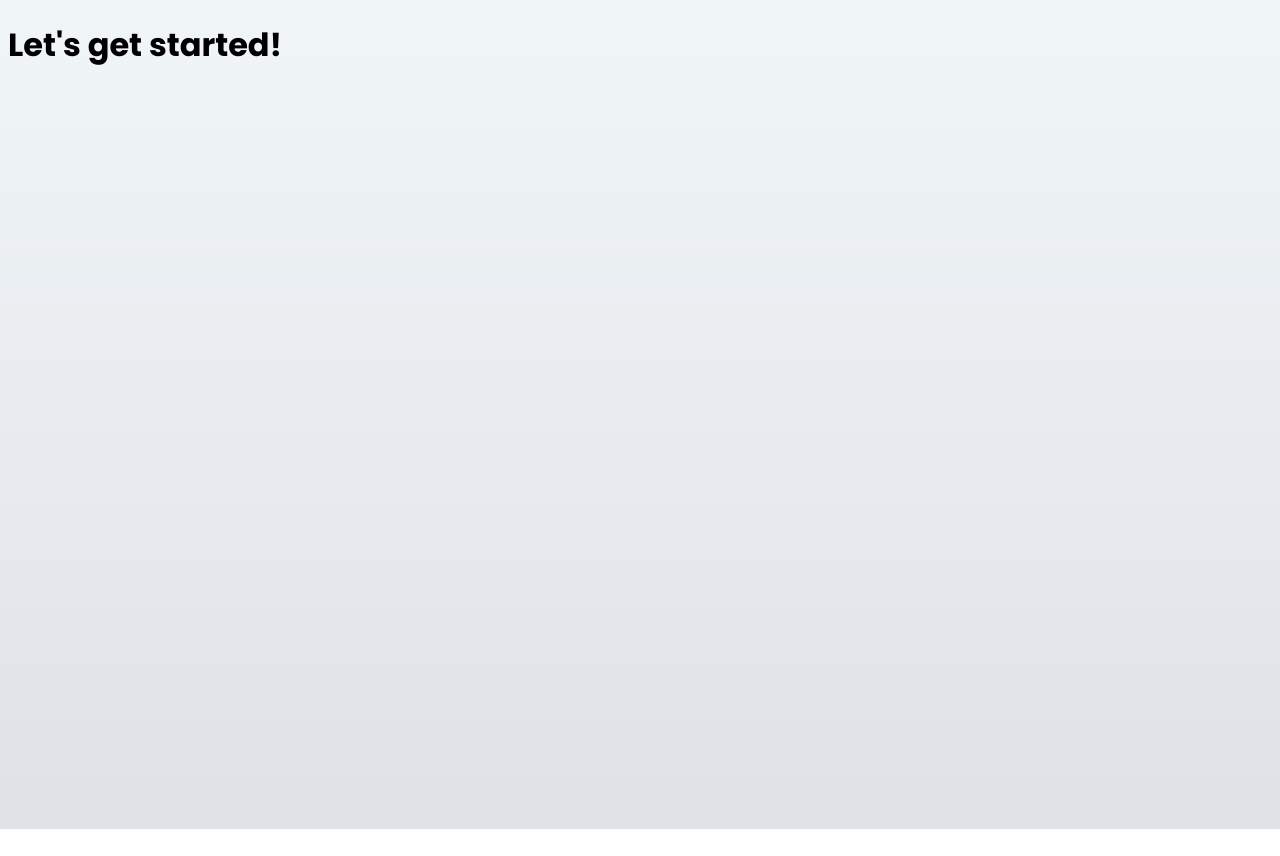
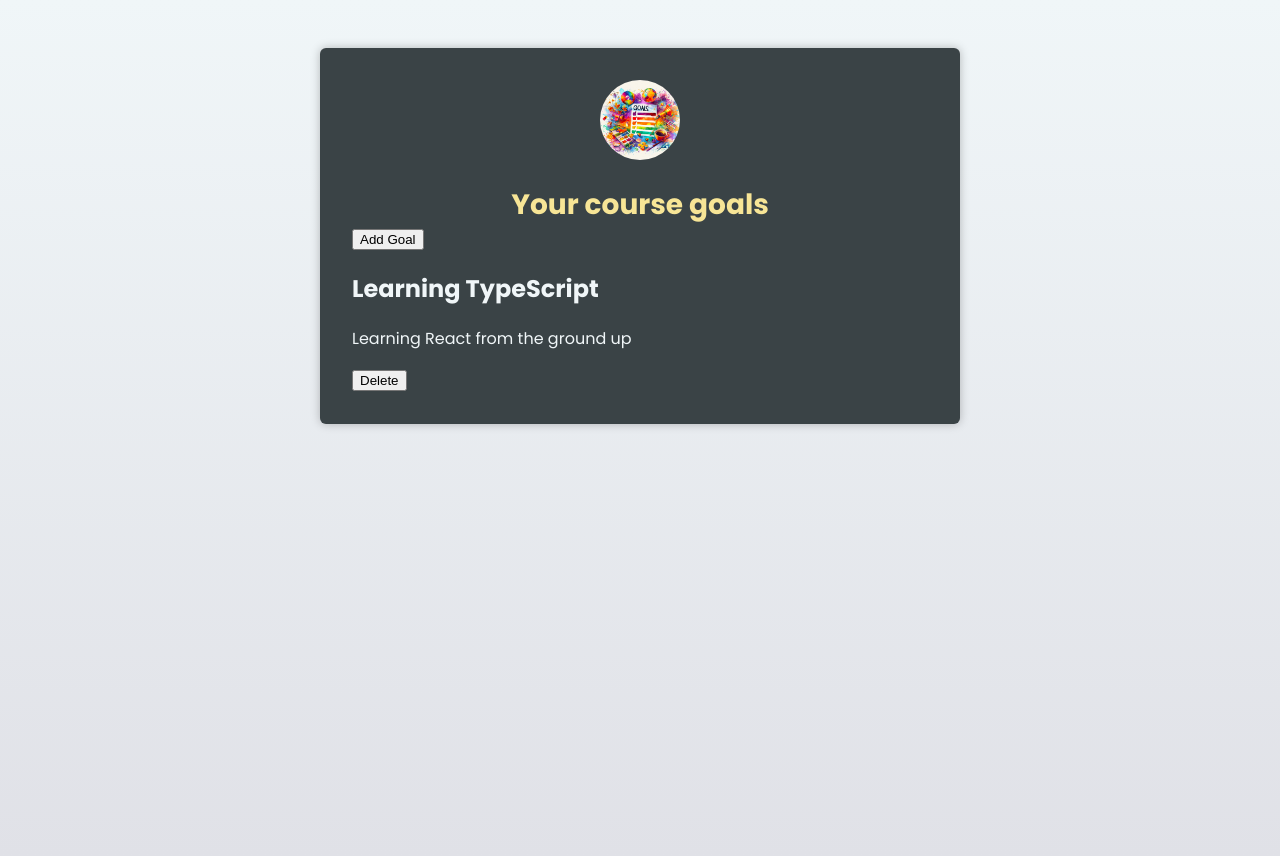
Before and after one commit to JuanMartinez503/ts-goal-tracker, a React (Vite) app: page / in a window 1280 px wide. Before the commit the page ends 829 px from the top, so only its background shows below. Built offline with nearby package versions, Linux system fonts and the light colour scheme; the HTML template or start-up script is replaced by a standard one.

Commit message:
I added hard code to setting goals

```diff
--- a/src/App.tsx
+++ b/src/App.tsx
@@ -1,5 +1,46 @@
+import CourseGoals from "./components/CourseGoals.tsx";
+import imgGoals from './assets/goals.jpg'
+import Header from "./components/Header.tsx";
+import { useState } from "react";
 
 
+type CourseGoal = {
+  tittle:string;
+  description:string;
+  id:number;
+}
 export default function App() {
-  return <h1>Let's get started!</h1>;
+
+  const [goals,setGoal] = useState<CourseGoal[]>([])
+  const handleAddGoal =()=>{
+setGoal((prevGoals=>{
+  const newGoal:CourseGoal = {
+    id: Math.random(),
+    tittle:'Hard coded title',
+    description:'Learn React'
+  }
+  return [...prevGoals, newGoal]
+}))
+  }
+  return (
+    <main>
+      <Header image={{src:imgGoals, alt:'a list of goals'}}>
+        <h1>Your course goals</h1>
+      </Header>
+      <ul>
+        {goals.map(goal=>(
+          <li key={goal.id}>
+            <CourseGoals title={goal.tittle}>
+            <p>{goal.description}</p>
+            </CourseGoals>
+          </li>
+        ))}
+      </ul>
+
+      <button onClick={handleAddGoal}>Add Goal</button>
+      <CourseGoals title="Learning TypeScript" >
+        <p>Learning React from the ground up</p>
+      </CourseGoals>
+    </main>
+  )
 }
--- a/src/components/CourseGoals.tsx
+++ b/src/components/CourseGoals.tsx
@@ -1,12 +1,37 @@
-export default function CourseGoals(){
+import { type ReactNode,type PropsWithChildren,type FC} from "react";
+
+interface CourseGoals{
+    title:string;
+    children:ReactNode;//ReactNode is a special type that comes from react to be used for jsx code
+
+}
+type GoalsWithChildren = PropsWithChildren<{title:string}> //this is another way to name props that utilize children
+
+//this is another method of writing and it looks cleaner
+const CourseGoals:FC<GoalsWithChildren> = ({title,children})=>{
     return(
                 <article>
                     <div>
-                <h2>Title</h2>
-                <p>Description</p>
+                        <h2>{title}</h2>
+                        <p>{children}</p>
 
                     </div>
                     <button>Delete</button>
                 </article>
             )
 }
+export default CourseGoals
+
+//this is a one way to write it
+// export default function CourseGoals({title,children}:GoalsWithChildren){
+//     return(
+//         <article>
+//             <div>
+//                 <h2>{title}</h2>
+//                 <p>{children}</p>
+
+//             </div>
+//             <button>Delete</button>
+//         </article>
+//     )
+// }
--- /dev/null
+++ b/src/components/Header.tsx
@@ -0,0 +1,16 @@
+import { type PropsWithChildren, type FC } from "react"
+
+type HeaderPropsWithChildren = PropsWithChildren<{image:{
+    src:string;
+    alt:string;
+} } >
+
+const Header:FC<HeaderPropsWithChildren> =({image,children})=>{
+return(
+    <header>
+        <img src={image.src} alt={image.alt} />
+        {children}
+    </header>
+)
+}
+export default Header
```
Also changed, not shown: 1 other file (tests, documents, lock files or other folders). Lines whose indentation alone changed are shown as unchanged.
